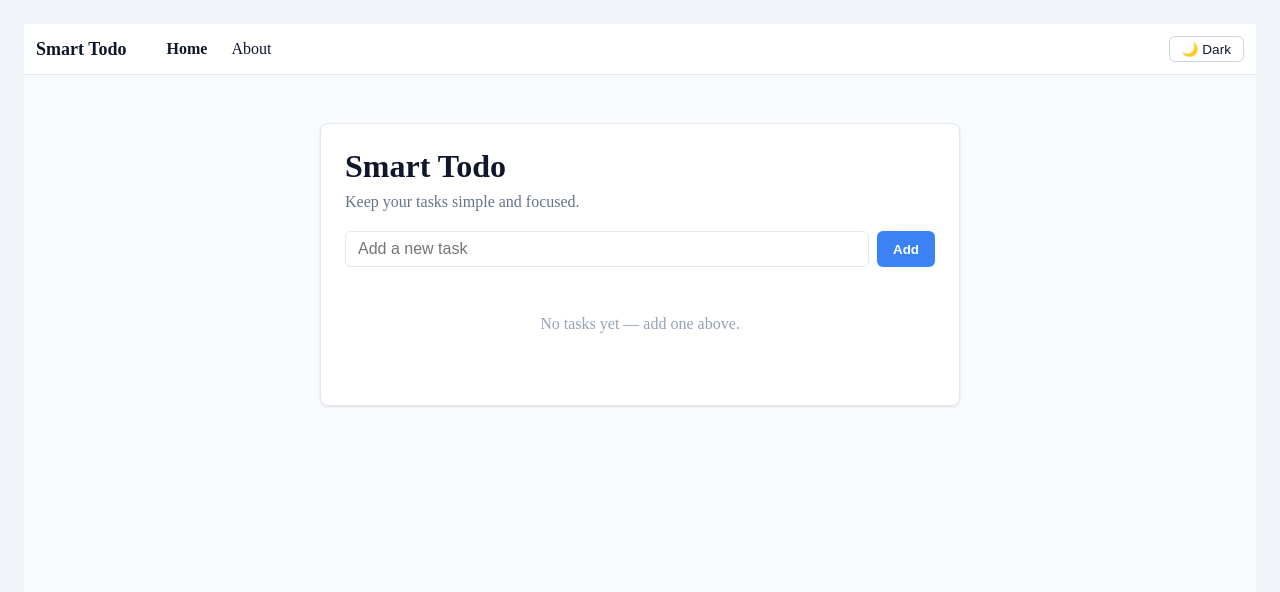
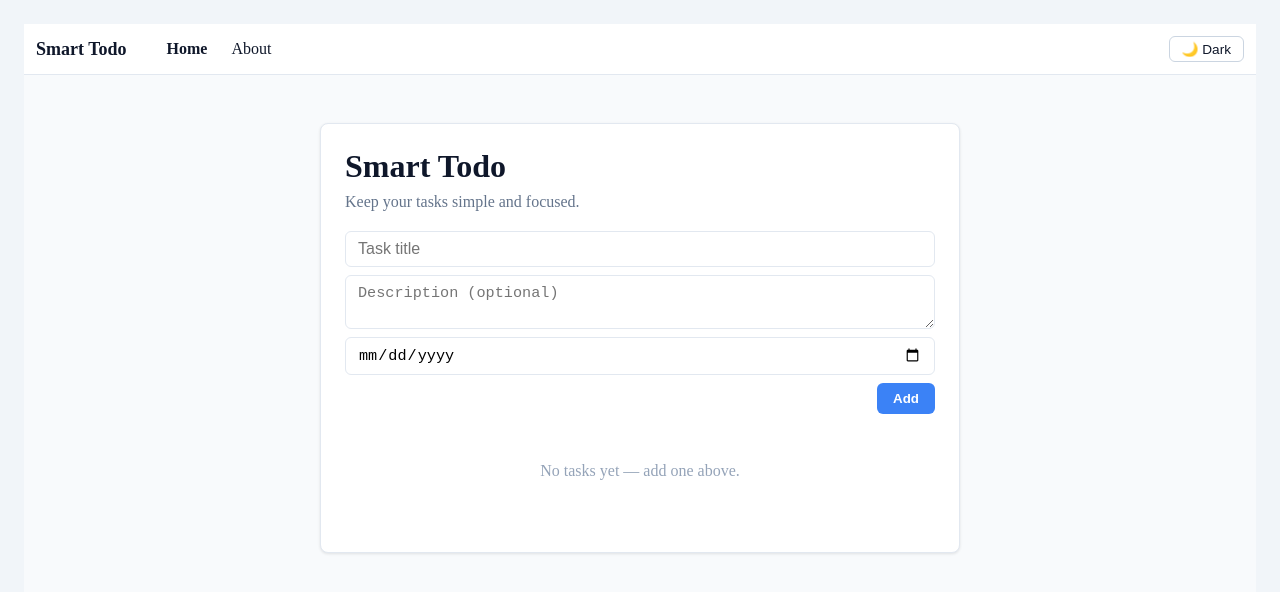
Before and after one commit to sayef-reyadh/smart-todo, a React (Vite) app in the folder frontend/: page / in a window 1280 px wide. Shown: the top 592 px of the page. Built offline with nearby package versions, Linux system fonts and the light colour scheme; no server answers.

Commit message:
feat(frontend): add description and due date to TodoForm; update hooks and types

```diff
--- a/frontend/src/components/TodoForm/index.tsx
+++ b/frontend/src/components/TodoForm/index.tsx
@@ -4,37 +4,56 @@ import type { TodoFormProps } from './types'
 
 export type { TodoFormProps } from './types'
 
-// Hooks demonstrated: useState (input text), useRef (focus input after submit)
+// Hooks demonstrated: useState (inputs), useRef (focus input after submit)
 export function TodoForm({ onAdd }: TodoFormProps) {
-  const [text, setText] = useState('')
+  const [title, setTitle] = useState('')
+  const [description, setDescription] = useState('')
+  const [dueDate, setDueDate] = useState('')
 
-  // useRef: creates a reference to the input DOM node — does NOT cause re-renders
-  // inputRef.current points to the actual <input> element after the component mounts
   const inputRef = useRef<HTMLInputElement>(null)
 
   const handleSubmit = (event: React.FormEvent<HTMLFormElement>) => {
     event.preventDefault()
-    const trimmed = text.trim()
+    const trimmed = title.trim()
     if (!trimmed) return
-    onAdd(trimmed)
-    setText('')
-    // useRef in action: directly call .focus() on the DOM node — no re-render needed
+    onAdd({ title: trimmed, description: description || undefined, due_date: dueDate || null })
+    setTitle('')
+    setDescription('')
+    setDueDate('')
     inputRef.current?.focus()
   }
 
   return (
     <form onSubmit={handleSubmit}>
-      <div style={{ display: 'flex', gap: '0.5rem', marginBottom: '1rem' }}>
-        {/* ref={inputRef} wires this DOM element to our ref object */}
+      <div style={{ display: 'grid', gap: '0.5rem', marginBottom: '1rem' }}>
         <input
           ref={inputRef}
-          value={text}
-          onChange={(e) => setText(e.target.value)}
-          placeholder="Add a new task"
+          value={title}
+          onChange={(e) => setTitle(e.target.value)}
+          placeholder="Task title"
           aria-label="Task title"
-          style={{ flex: 1, padding: '0.5rem 0.75rem', borderRadius: '0.375rem', border: '1px solid #e2e8f0', fontSize: '1rem' }}
+          style={{ padding: '0.5rem 0.75rem', borderRadius: '0.375rem', border: '1px solid #e2e8f0', fontSize: '1rem' }}
         />
-        <UiButton type="submit">Add</UiButton>
+
+        <textarea
+          value={description}
+          onChange={(e) => setDescription(e.target.value)}
+          placeholder="Description (optional)"
+          aria-label="Task description"
+          style={{ padding: '0.5rem 0.75rem', borderRadius: '0.375rem', border: '1px solid #e2e8f0', fontSize: '0.95rem', minHeight: '3rem' }}
+        />
+
+        <input
+          type="date"
+          value={dueDate}
+          onChange={(e) => setDueDate(e.target.value)}
+          aria-label="Due date"
+          style={{ padding: '0.5rem 0.75rem', borderRadius: '0.375rem', border: '1px solid #e2e8f0', fontSize: '0.95rem' }}
+        />
+
+        <div style={{ display: 'flex', justifyContent: 'flex-end' }}>
+          <UiButton type="submit">Add</UiButton>
+        </div>
       </div>
     </form>
   )
--- a/frontend/src/components/TodoForm/types.ts
+++ b/frontend/src/components/TodoForm/types.ts
@@ -1,3 +1,3 @@
 export type TodoFormProps = {
-  onAdd: (text: string) => void
+  onAdd: (payload: { title: string; description?: string; due_date?: string | null }) => void
 }
--- a/frontend/src/hooks/useTodosAxios.ts
+++ b/frontend/src/hooks/useTodosAxios.ts
@@ -7,7 +7,7 @@ const API_BASE = (import.meta.env.VITE_API_BASE_URL as string) || '/api'
 const USER_HEADER = 'frontend-user'
 
 function taskToTodo(t: TaskResponse): Todo {
-  return { id: t.id, text: t.title, done: t.status === 'COMPLETED' }
+  return { id: t.id, text: t.title, done: t.status === 'COMPLETED', description: t.description ?? null, dueDate: t.due_date ?? null }
 }
 
 const client = axios.create({
@@ -25,9 +25,9 @@ export function useTodosAxios() {
       .catch((e) => console.error('useTodosAxios load failed', e))
   }, [])
 
-  async function add(text: string) {
+  async function add(payload: { title: string; description?: string; due_date?: string | null }) {
     try {
-      const r = await client.post<TaskResponse>('/tasks', { title: text })
+      const r = await client.post<TaskResponse>('/tasks', payload)
       setTodos((prev) => [...prev, taskToTodo(r.data)])
     } catch (e) {
       console.error('add failed', e)
--- a/frontend/src/hooks/useTodosFetch.ts
+++ b/frontend/src/hooks/useTodosFetch.ts
@@ -10,6 +10,8 @@ function taskToTodo(t: TaskResponse): Todo {
     id: t.id,
     text: t.title,
     done: t.status === 'COMPLETED',
+    description: t.description ?? null,
+    dueDate: t.due_date ?? null,
   }
 }
 
@@ -29,12 +31,12 @@ export function useTodosFetch() {
     })()
   }, [])
 
-  async function add(text: string) {
+  async function add(payload: { title: string; description?: string; due_date?: string | null }) {
     try {
       const res = await fetch(`${API_BASE}/tasks`, {
         method: 'POST',
         headers: { 'Content-Type': 'application/json', 'X-User-Id': USER_HEADER },
-        body: JSON.stringify({ title: text }),
+        body: JSON.stringify(payload),
       })
       if (!res.ok) throw new Error('create failed')
       const t: TaskResponse = await res.json()
--- a/frontend/src/pages/HomePage/index.tsx
+++ b/frontend/src/pages/HomePage/index.tsx
@@ -9,6 +9,9 @@ import { useTodos } from '../../hooks/useTodos'
 export function HomePage() {
   // Custom Hook: all todo state + handlers live in useTodos — this component stays clean
   const { todos, add, toggle, remove, clearDone } = useTodos()
+
+  // adapt add to the new signature used by TodoForm
+  const handleAdd = (payload: { title: string; description?: string; due_date?: string | null }) => add(payload)
 
   // useState: simple boolean — show or hide completed todos
   const [showDone, setShowDone] = useState(true)
@@ -28,7 +31,7 @@ export function HomePage() {
       <UiTitle>Smart Todo</UiTitle>
       <UiSubtitle>Keep your tasks simple and focused.</UiSubtitle>
 
-      <TodoForm onAdd={add} />
+      <TodoForm onAdd={handleAdd} />
 
       {todos.length === 0 ? (
         <p style={{ textAlign: 'center', color: '#94a3b8', padding: '2rem 0' }}>
--- a/frontend/src/types/index.ts
+++ b/frontend/src/types/index.ts
@@ -3,4 +3,6 @@ export type Todo = {
   id: string
   text: string
   done: boolean
+  description?: string | null
+  dueDate?: string | null
 }
```
